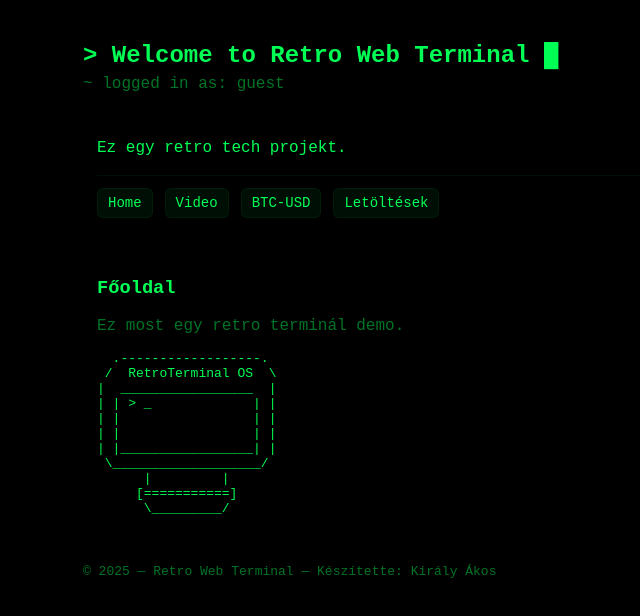
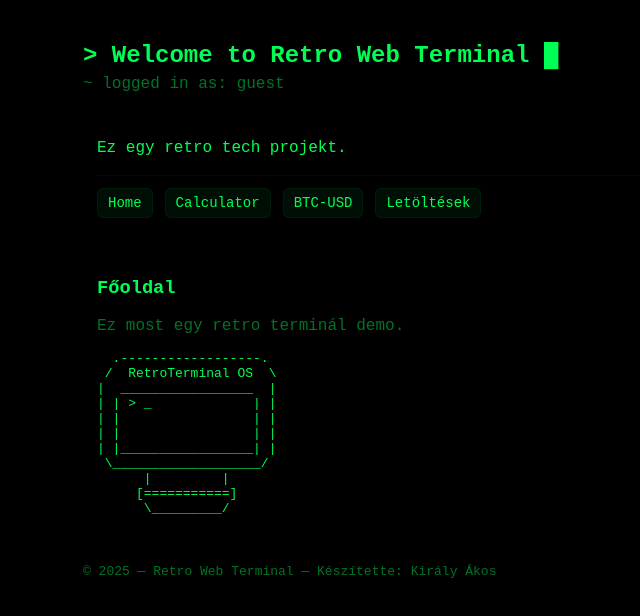
Before and after one commit to kiralyakoslev/kiralyakoslev.github.io, a plain HTML site: page index.html in a window 1280 px wide. Shown: the whole page, without its empty margins (67-707 px from the left). Drawn offline with Linux system fonts and the light colour scheme.

Commit message:
Update index.html

```diff
--- a/index.html
+++ b/index.html
@@ -47,7 +47,7 @@
     <p>Ez egy retro tech projekt.</p>
     <div class="menu">
       <a class="btn" href="#home" onclick="navigate(event,'home')">Home</a>
-      <a class="btn" href="#projects" onclick="navigate(event,'projects')">Video</a>
+      <a class="btn" href="#projects" onclick="navigate(event,'projects')">Calculator</a>
       <a class="btn" href="#log" onclick="navigate(event,'log')">BTC-USD</a>
       <a class="btn" href="#downloads" onclick="navigate(event,'downloads')">Letöltések</a>
     </div>
```
